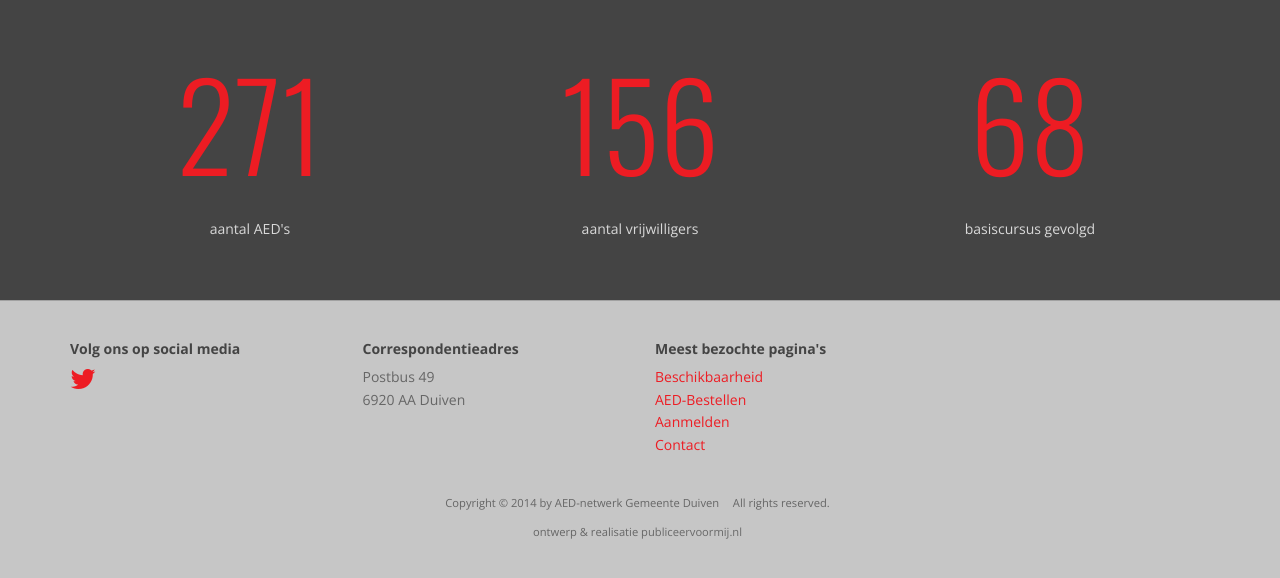
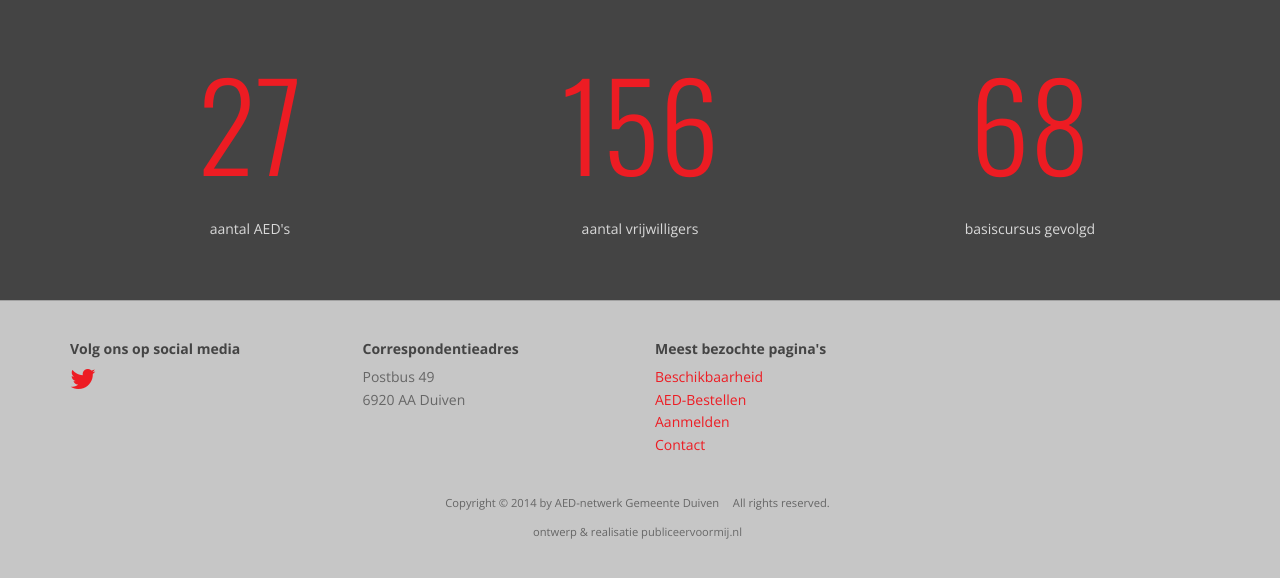
Before and after one commit to theotheu/aed-duiven, a Jekyll site: the page built from index.html, in a window 1280 px wide and 900 px high, scrolled down 4383 px, cut to the strip 319-897 px from the top of the window. Built offline with Jekyll 4.4.1, drawn with Linux system fonts in a browser that asks for light colours; nearby versions of some CDN libraries; some web fonts are replaced; comment, search, counter and statistics services are not loaded.

Commit message:
aantal aeds aangepast

```diff
--- a/_data/settings.yml
+++ b/_data/settings.yml
@@ -84,7 +84,7 @@ socials:
 - {icon: 'twitter', url: 'http://twitter.com/aedduiven'}
 
 numbers:
-- {id: 'aeds', title: "aantal AED's", aantal: '271'}
+- {id: 'aeds', title: "aantal AED's", aantal: '27'}
 - {id: 'vrij', title: "aantal vrijwilligers", aantal: '156'}
 - {id: 'curs', title: "basiscursus gevolgd", aantal: '68'}
 
```
